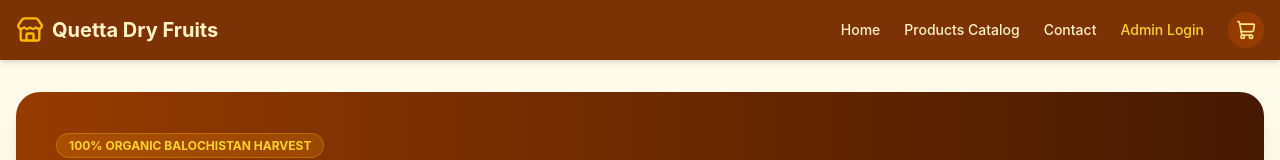
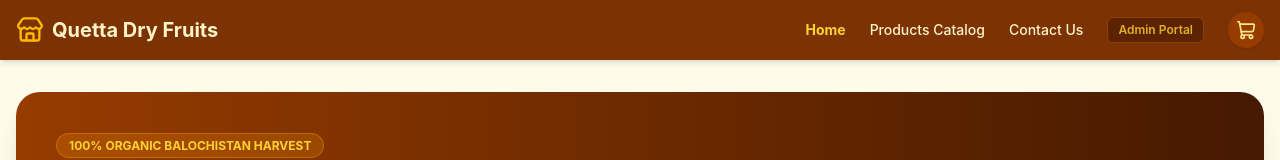
Before and after one commit to muhammadikram23/Quetta-DryFruit, a React (Vite) app: page / in a window 1280 px wide. Shown: the top 160 px of the page. Built offline with nearby package versions, Linux system fonts and the light colour scheme; no server answers.

Commit message:
Conditional Rendering applied on the Navbar

```diff
--- a/src/components/Navbar.jsx
+++ b/src/components/Navbar.jsx
@@ -7,7 +7,8 @@ import {
   ShieldCheck,
   ShoppingBag,
   TrendingUp,
-  MessageSquare
+  MessageSquare,
+  PackageCheck
 } from 'lucide-react';
 
 export default function Navbar({ cartCount }) {
@@ -31,66 +32,134 @@ export default function Navbar({ cartCount }) {
   return (
     <nav className="bg-amber-900 text-amber-100 shadow-md sticky top-0 z-40">
       <div className="max-w-7xl mx-auto px-4 py-3 flex justify-between items-center">
-        {/* Store Logo */}
-        <Link to="/" className="flex items-center gap-2">
+
+        {/* Store Logo & Branding */}
+        <Link to={isAdmin ? "/admin" : "/"} className="flex items-center gap-2">
           <Store className="w-7 h-7 text-amber-400" />
-          <h1 className="text-xl font-bold text-amber-100">Quetta Dry Fruits</h1>
+          <div>
+            <h1 className="text-xl font-bold text-amber-100 leading-none">Quetta Dry Fruits</h1>
+            {isAdmin && (
+              <span className="text-[10px] text-emerald-400 font-bold uppercase tracking-wider">
+                Admin Control Panel
+              </span>
+            )}
+          </div>
         </Link>
 
         {/* Dynamic Navigation Links */}
         <div className="flex gap-6 items-center font-medium text-sm">
-          {/* General Navigation Links */}
-          <Link to="/" className="hover:text-amber-300">Home</Link>
-          <Link to="/products" className="hover:text-amber-300">Products Catalog</Link>
-          <Link to="/contact" className="hover:text-amber-300">Contact</Link>
 
-          {/* Admin Section (Rendered when Admin Token exists) */}
+          {/* ================= ADMIN VIEW ================= */}
           {isAdmin ? (
-            <div className="flex items-center gap-4 border-l border-amber-700/60 pl-4">
-              <Link to="/admin/orders" className="hover:text-amber-300 flex items-center gap-1 text-amber-200">
-                <ShoppingBag className="w-4 h-4" /> Orders
+            <div className="flex items-center gap-5">
+
+              <Link
+                to="/products"
+                className={`hover:text-amber-300 flex items-center gap-1.5 transition ${
+                  location.pathname === '/products' ? 'text-amber-300 font-bold' : ''
+                }`}
+              >
+                <PackageCheck className="w-4 h-4 text-amber-400" /> Catalog Preview
               </Link>
 
-              <Link to="/admin/profit" className="hover:text-amber-300 flex items-center gap-1 text-amber-200">
-                <TrendingUp className="w-4 h-4" /> Profit
+              <Link
+                to="/admin/orders"
+                className={`hover:text-amber-300 flex items-center gap-1.5 transition ${
+                  location.pathname === '/admin/orders' ? 'text-amber-300 font-bold' : ''
+                }`}
+              >
+                <ShoppingBag className="w-4 h-4 text-amber-400" /> Orders
               </Link>
 
-              <Link to="/admin/feedback" className="hover:text-amber-300 flex items-center gap-1 text-amber-200">
-                <MessageSquare className="w-4 h-4" /> Feedback
+              <Link
+                to="/admin/profit"
+                className={`hover:text-amber-300 flex items-center gap-1.5 transition ${
+                  location.pathname === '/admin/profit' ? 'text-amber-300 font-bold' : ''
+                }`}
+              >
+                <TrendingUp className="w-4 h-4 text-amber-400" /> Profit & Analytics
               </Link>
 
-              <div className="flex items-center gap-3 bg-amber-950 px-3 py-1.5 rounded-lg border border-amber-700">
-                <Link to="/admin" className="text-amber-300 font-bold flex items-center gap-1">
+              <Link
+                to="/admin/feedback"
+                className={`hover:text-amber-300 flex items-center gap-1.5 transition ${
+                  location.pathname === '/admin/feedback' ? 'text-amber-300 font-bold' : ''
+                }`}
+              >
+                <MessageSquare className="w-4 h-4 text-amber-400" /> Feedback
+              </Link>
+
+              {/* Admin Badge & Logout */}
+              <div className="flex items-center gap-3 bg-amber-950 px-3 py-1.5 rounded-xl border border-amber-700/80 shadow-inner">
+                <Link to="/admin" className="text-amber-300 font-bold flex items-center gap-1 text-xs">
                   <ShieldCheck className="w-4 h-4 text-emerald-400" /> Dashboard
                 </Link>
+
                 <button
                   onClick={handleLogout}
-                  title="Logout"
-                  className="text-rose-400 hover:text-rose-300 ml-1 transition"
+                  title="Logout Admin"
+                  className="text-rose-400 hover:text-rose-300 transition pl-1 border-l border-amber-800"
                 >
                   <LogOut className="w-4 h-4" />
                 </button>
               </div>
+
             </div>
           ) : (
-            <Link to="/admin/login" className="text-amber-300 hover:text-amber-200 font-medium">
-              Admin Login
+            /* ================= CUSTOMER VIEW ================= */
+            <div className="flex items-center gap-6">
+
+              <Link
+                to="/"
+                className={`hover:text-amber-300 transition ${
+                  location.pathname === '/' ? 'text-amber-300 font-bold' : ''
+                }`}
+              >
+                Home
               </Link>
-          )}
 
-          {/* Cart Icon (Always Available) */}
+              <Link
+                to="/products"
+                className={`hover:text-amber-300 transition ${
+                  location.pathname.startsWith('/products') ? 'text-amber-300 font-bold' : ''
+                }`}
+              >
+                Products Catalog
+              </Link>
+
+              <Link
+                to="/contact"
+                className={`hover:text-amber-300 transition ${
+                  location.pathname === '/contact' ? 'text-amber-300 font-bold' : ''
+                }`}
+              >
+                Contact Us
+              </Link>
+
+              <Link
+                to="/admin/login"
+                className="text-amber-300/80 hover:text-amber-200 text-xs font-semibold bg-amber-950/60 px-2.5 py-1 rounded-md border border-amber-800"
+              >
+                Admin Portal
+              </Link>
+
+              {/* Customer Shopping Cart Badge */}
               <Link
                 to="/cart"
-            className="relative bg-amber-800 hover:bg-amber-700 p-2 rounded-full transition flex items-center justify-center"
+                className="relative bg-amber-800 hover:bg-amber-700 p-2 rounded-full transition flex items-center justify-center shadow-sm"
                 aria-label="Shopping Cart"
               >
                 <ShoppingCart className="w-5 h-5 text-amber-200" />
                 {cartCount > 0 && (
-              <span className="absolute -top-1 -right-1 bg-emerald-500 text-white text-xs font-bold rounded-full w-5 h-5 flex items-center justify-center shadow-sm">
+                  <span className="absolute -top-1 -right-1 bg-emerald-500 text-white text-[11px] font-black rounded-full w-5 h-5 flex items-center justify-center shadow-md animate-pulse">
                     {cartCount}
                   </span>
                 )}
               </Link>
+
+            </div>
+          )}
+
         </div>
       </div>
     </nav>
```
Lines whose indentation alone changed are shown as unchanged.
